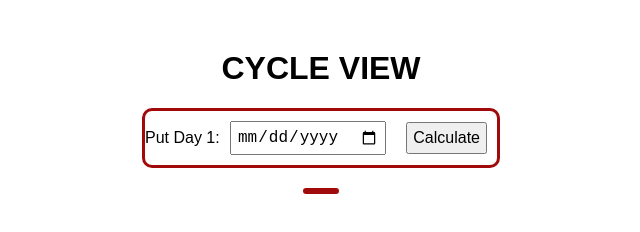
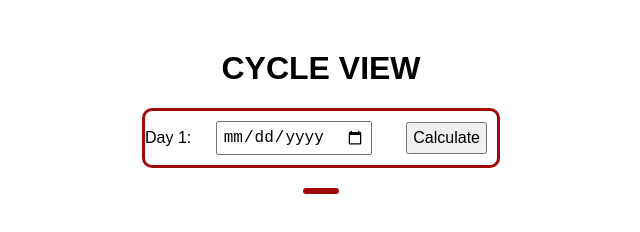
Before and after one commit to fabrice137/Cyclelator, a plain HTML site: page index.html in a window 1280 px wide. Shown: the whole page, without its empty margins (319-959 px from the left). Drawn offline with Linux system fonts and the light colour scheme.

Commit message:
Update 1 index.html

```diff
--- a/index.html
+++ b/index.html
@@ -10,7 +10,7 @@
     <h1>CYCLE VIEW</h1>
     <div class="bothRows fx-col fx-cntr">
       <div class="firstRow fx-cntr fx-sb">
-        <label for="cycleStart">Put Day 1:</label>
+        <label for="cycleStart">Day 1:</label>
         <input type="date" id="cycleStart" />
         <button onclick="generateCalendar()">Calculate</button>
       </div>
```
